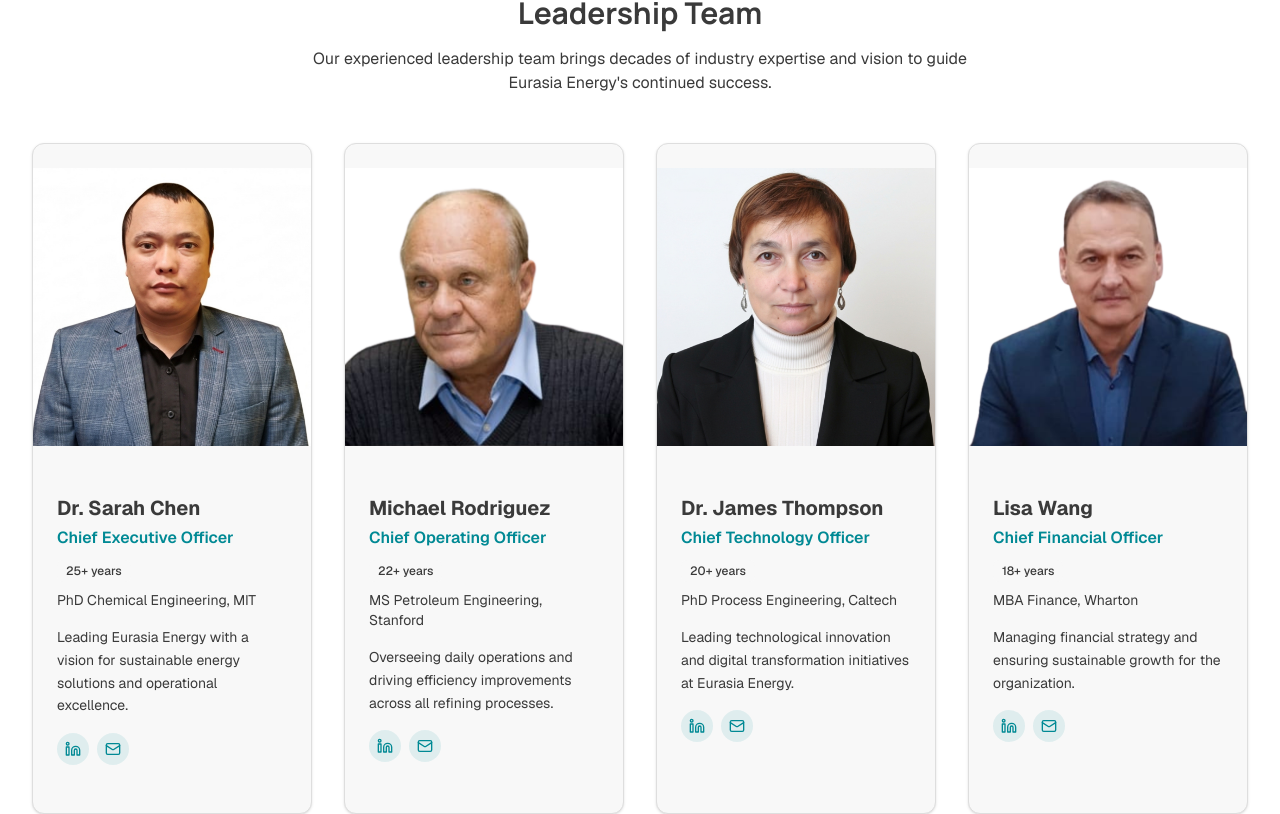
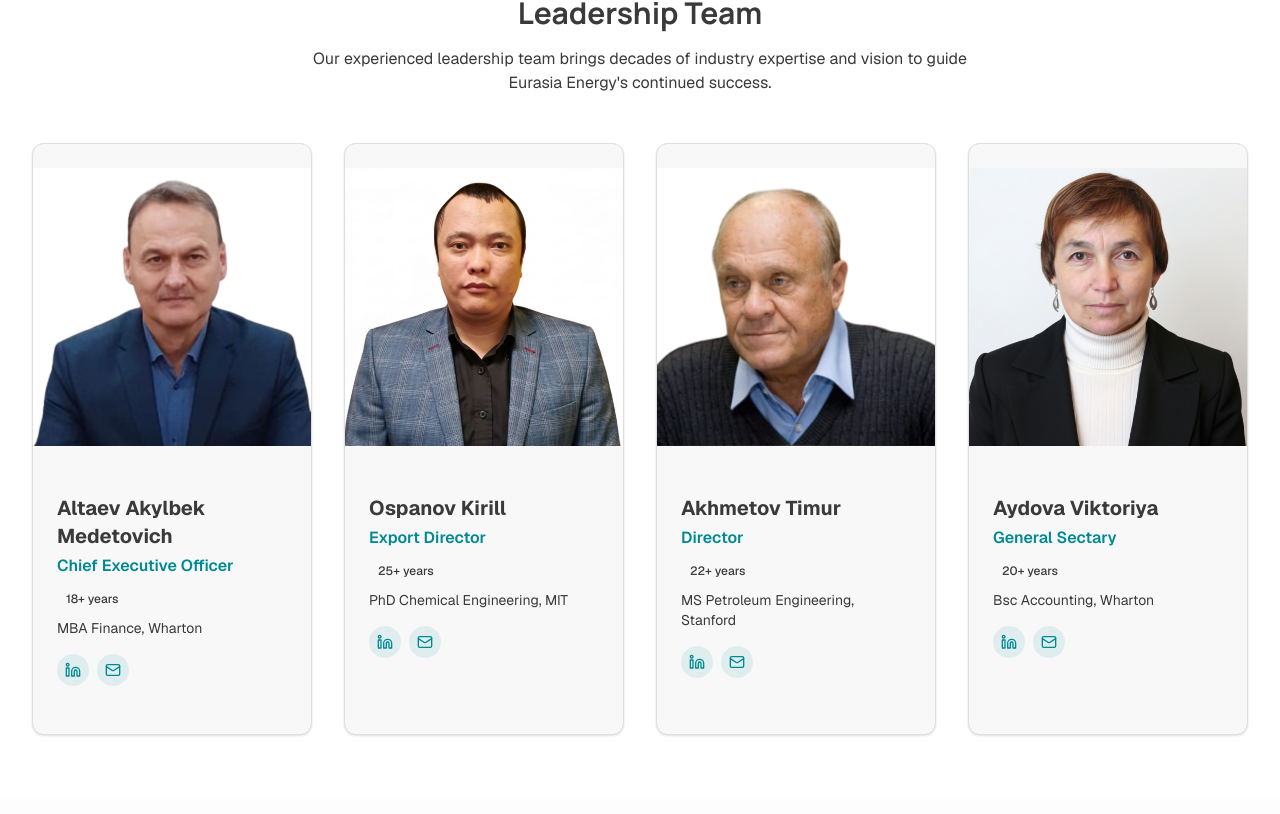
Before and after one commit to ThosynPax/eurasis-refinery, a Next.js app: page /team in a window 1280 px wide. Shown: the part 431-1245 px from the top of the page. Built offline with nearby package versions, Linux system fonts and the light colour scheme.

Commit message:
added teams

```diff
--- a/app/team/page.tsx
+++ b/app/team/page.tsx
@@ -10,38 +10,34 @@ export const metadata = {
 
 export default function TeamPage() {
   const leadership = [
+        {
+      name: "Altaev Akylbek Medetovich",
+      position: "Chief Executive Officer",
+      experience: "18+ years",
+      education: "MBA Finance, Wharton",
+      image: "/team/8.png",
+    },
     {
-      name: "Dr. Sarah Chen",
-      position: "Chief Executive Officer",
+      name: "Ospanov Kirill",
+      position: "Export Director",
       experience: "25+ years",
       education: "PhD Chemical Engineering, MIT",
       image: "/team/5.png",
-      bio: "Leading Eurasia Energy with a vision for sustainable energy solutions and operational excellence.",
     },
     {
-      name: "Michael Rodriguez",
-      position: "Chief Operating Officer",
+      name: "Akhmetov Timur",
+      position: "Director",
       experience: "22+ years",
       education: "MS Petroleum Engineering, Stanford",
        image: "/team/6.png",
-      bio: "Overseeing daily operations and driving efficiency improvements across all refining processes.",
     },
     {
-      name: "Dr. James Thompson",
-      position: "Chief Technology Officer",
+      name: "Aydova Viktoriya",
+      position: "General Sectary",
       experience: "20+ years",
-      education: "PhD Process Engineering, Caltech",
+      education: "Bsc Accounting, Wharton",
        image: "/team/7.png",
-      bio: "Leading technological innovation and digital transformation initiatives at Eurasia Energy.",
-    },
-    {
-      name: "Lisa Wang",
-      position: "Chief Financial Officer",
-      experience: "18+ years",
-      education: "MBA Finance, Wharton",
-      image: "/team/8.png",
-      bio: "Managing financial strategy and ensuring sustainable growth for the organization.",
-    },
+    }
   ]
 
  const departments = [
@@ -135,7 +131,6 @@ export default function TeamPage() {
                       </Badge>
                       <p className="text-sm text-muted-foreground">{leader.education}</p>
                     </div>
-                    <p className="text-sm text-muted-foreground leading-relaxed mb-4">{leader.bio}</p>
                     <div className="flex space-x-2">
                       <button className="p-2 bg-primary/10 rounded-full hover:bg-primary/20 transition-colors">
                         <Linkedin className="h-4 w-4 text-primary" />
```
